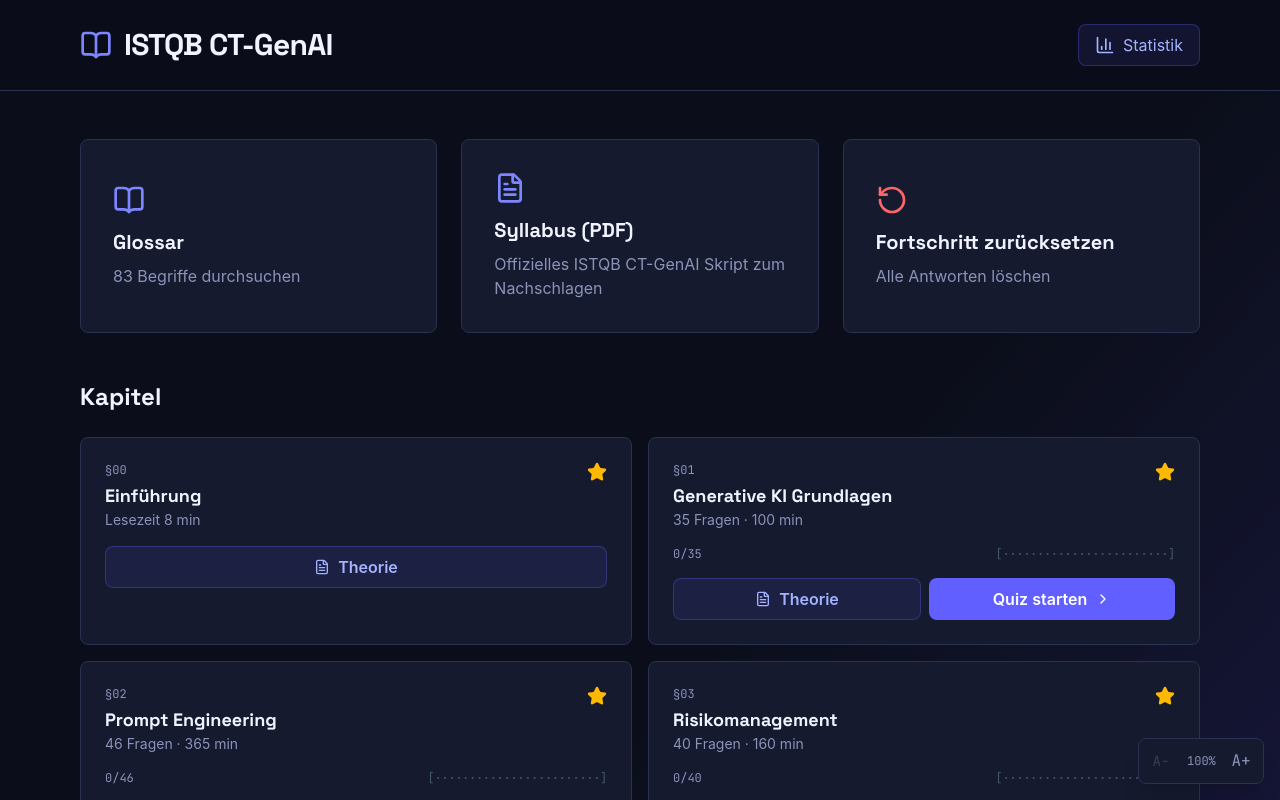
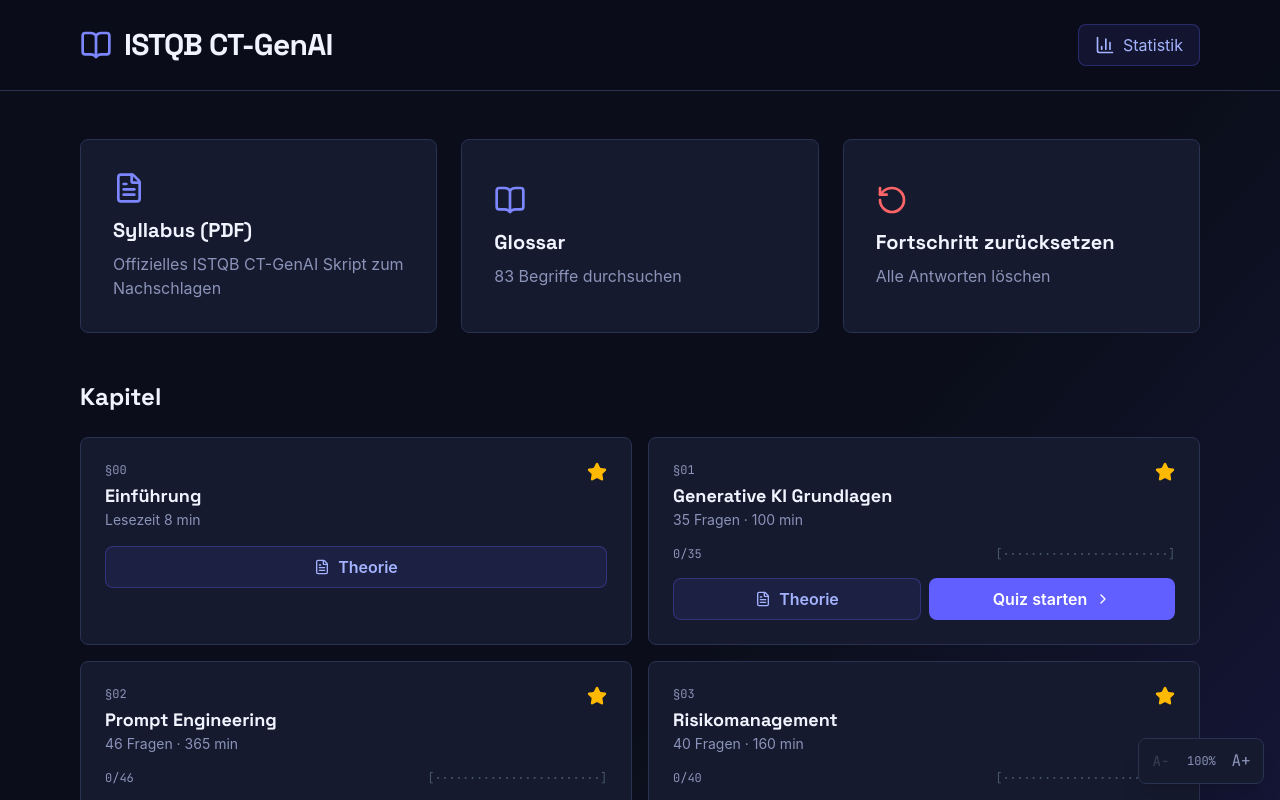
Before and after one commit to bitalchemy-io/istqb-quiz, a React (Vite) app: page / in a window 1280 px wide. Shown: the top 800 px of the page. Built offline with nearby package versions, Linux system fonts and the light colour scheme.

Commit message:
refactor(home): swap tile order, syllabus before glossary

```diff
--- a/src/App.jsx
+++ b/src/App.jsx
@@ -434,14 +434,6 @@
 
         <main className="max-w-6xl mx-auto px-4 py-12">
           <div className="grid grid-cols-1 md:grid-cols-3 gap-6 mb-12">
-            <button
-              onClick={() => setView('glossary')}
-              className={`${CARD} ${CARD_HOVER} rounded-lg p-8 transition text-left`}
-            >
-              <BookOpen className="w-8 h-8 text-indigo-400 mb-3" />
-              <h3 className="font-display text-xl font-bold mb-2 text-ink">Glossar</h3>
-              <p className="text-muted">{QUIZ_DATA.glossary.length} Begriffe durchsuchen</p>
-            </button>
             <a
               href="https://www.gtb.de/wp-content/uploads/2026/06/ISTQB-CT-GenAI-Syllabus-v1.1-DE.pdf"
               target="_blank"
@@ -452,6 +444,14 @@
               <h3 className="font-display text-xl font-bold mb-2 text-ink">Syllabus (PDF)</h3>
               <p className="text-muted">Offizielles ISTQB CT-GenAI Skript zum Nachschlagen</p>
             </a>
+            <button
+              onClick={() => setView('glossary')}
+              className={`${CARD} ${CARD_HOVER} rounded-lg p-8 transition text-left`}
+            >
+              <BookOpen className="w-8 h-8 text-indigo-400 mb-3" />
+              <h3 className="font-display text-xl font-bold mb-2 text-ink">Glossar</h3>
+              <p className="text-muted">{QUIZ_DATA.glossary.length} Begriffe durchsuchen</p>
+            </button>
             <button
               onClick={resetProgress}
               className={`${CARD} ${CARD_HOVER} rounded-lg p-8 transition text-left`}
```
